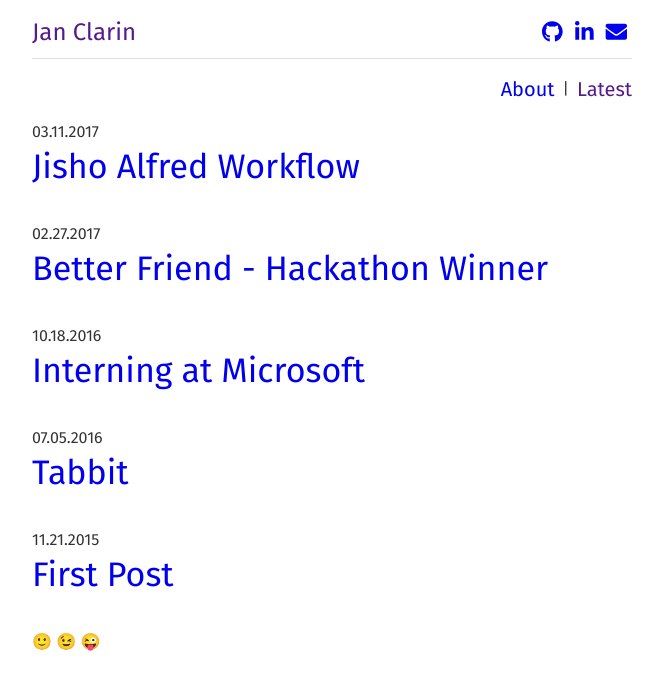
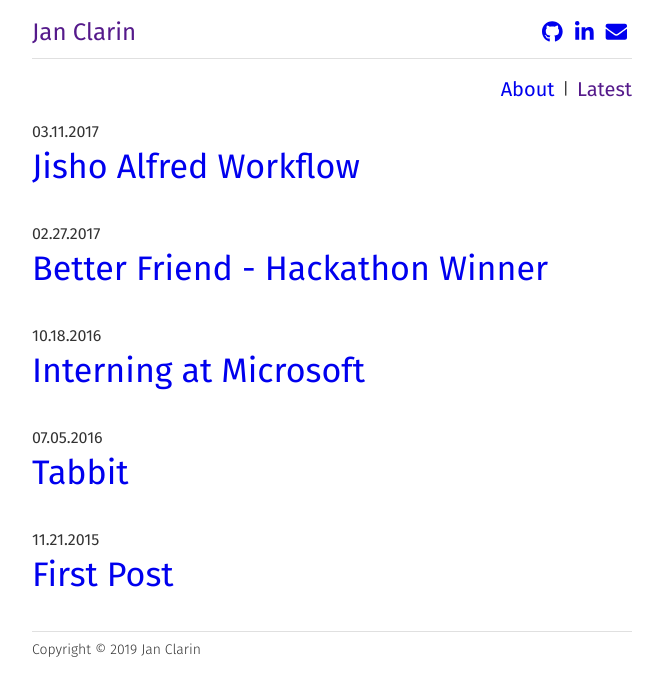
Before and after one commit to janclarin/janclarin.github.io, a Jekyll site: the page built from index.md, in a window 1280 px wide. Shown: the top 696 px of the page, without its empty margins (308-970 px from the left). Built offline with Jekyll 4.4.1, drawn with Linux system fonts in a browser that asks for light colours; nearby versions of some CDN libraries.

Commit message:
Add copyright info and border-top to footer

```diff
--- a/_includes/footer.html
+++ b/_includes/footer.html
@@ -1,5 +1,5 @@
 <footer class="site-footer">
   <div class="site-footer-content">
-    🙂&nbsp;😉&nbsp;😜
+    Copyright &copy; {{ site.time | date: "%Y" }} {{ site.author }}
   </div>
 </footer>
--- a/_sass/main.scss
+++ b/_sass/main.scss
@@ -2,6 +2,7 @@
 $social-icon-size: 32px;
 $spacing-unit: 16px;
 
+$horizontal-line-color: #e0e0e0;
 $orange-color: #ff5722;
 $text-color: #333;
 
--- a/_sass/partials/_layout.scss
+++ b/_sass/partials/_layout.scss
@@ -22,7 +22,7 @@
 
 .site-header-content {
   align-items: center;
-  border-bottom: 1px solid #e0e0e0;
+  border-bottom: 1px solid $horizontal-line-color;
   display: flex;
   justify-content: space-between;
   padding-bottom: $spacing-unit / 2;
@@ -46,6 +46,11 @@
 
 .site-footer {
   margin-top: $spacing-unit * 2;
+}
+
+.site-footer-content {
+  border-top: 1px solid $horizontal-line-color;
+  padding-top: $spacing-unit / 2;
 }
 
 .site-nav {
--- a/_sass/partials/_typography.scss
+++ b/_sass/partials/_typography.scss
@@ -17,6 +17,11 @@
   font-size: 20px;
 }
 
+.site-footer-content {
+  font-size: 14px;
+  font-weight: 300;
+}
+
 .post-title {
   font-size: 34px;
 }
```
